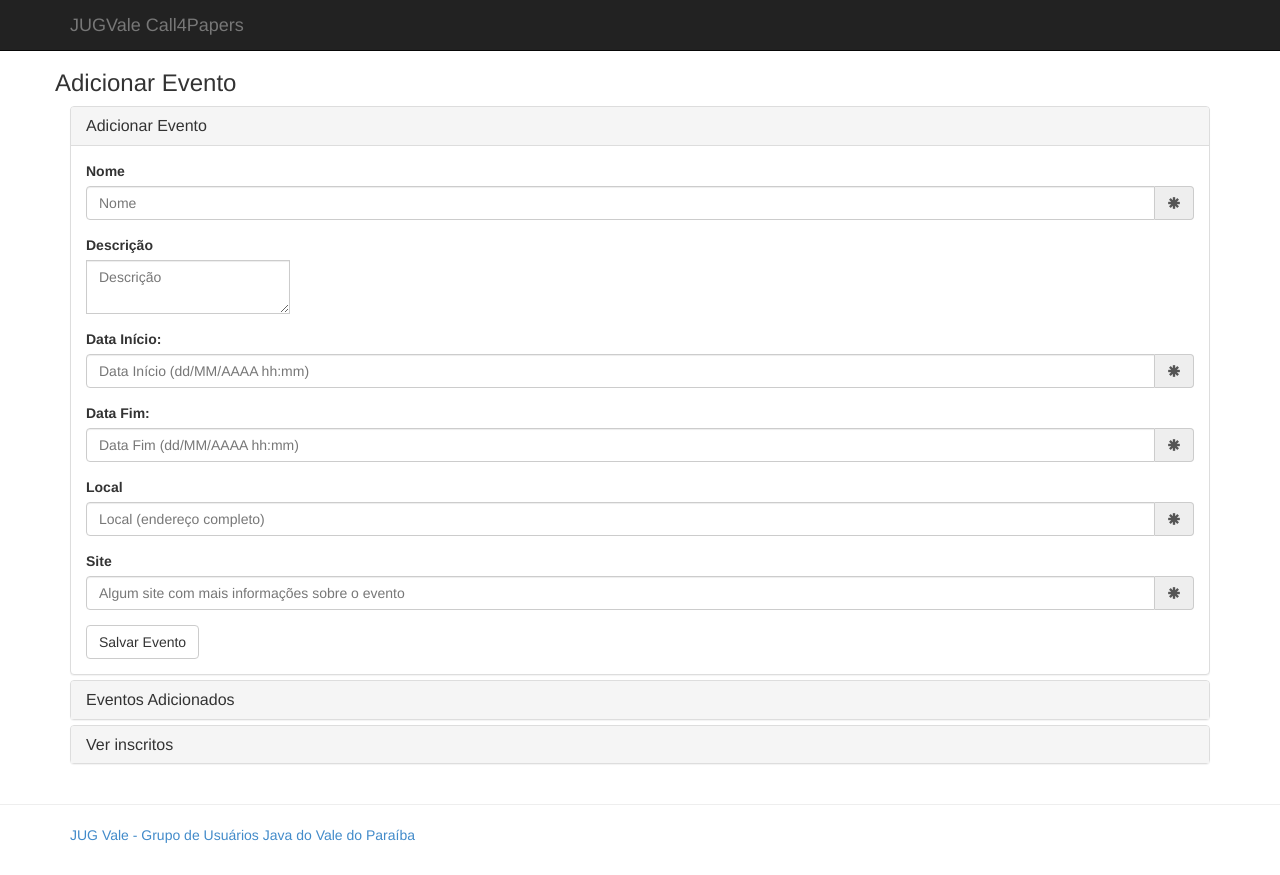
After one commit to Jug-Vale/jug-call4papers, a web app: page /adm.html in a window 1280 px wide, after a click on "Adicionar Evento". The commit adds this page. Run offline with its HTML, style and script files only (its server is not run), Linux system fonts and the light colour scheme; data that the repository does not hold is empty.

Commit message:
Adicionando novos eventos na página de admin

```diff
--- /dev/null
+++ b/src/main/webapp/adm.html
@@ -0,0 +1,159 @@
+<!DOCTYPE html>
+<html lang="en">
+<head>
+<meta charset="utf-8">
+<meta http-equiv="X-UA-Compatible" content="IE=edge">
+<meta name="viewport" content="width=device-width, initial-scale=1">
+<link rel="icon" href="./img/java.ico">
+
+<title>Evento</title>
+
+<!-- Bootstrap -->
+<link href="css/bootstrap.min.css" rel="stylesheet">
+<link href="./css/jumbotron.css" rel="stylesheet">
+
+</head>
+<body>
+	<div class="navbar navbar-inverse navbar-fixed-top" role="navigation">
+		<div class="container">
+			<div class="navbar-header">
+				<a class="navbar-brand" href="./">JUGVale Call4Papers</a>
+			</div>
+			<!--/.navbar-collapse -->
+		</div>
+	</div>
+
+	<div class="container">
+
+
+		<div class="row">
+			<div id="accordion">
+				<h3>Adicionar Evento</h3>
+				<div></div>
+			</div>
+		</div>
+
+		<div class="panel-group">
+			<div class="panel panel-default">
+				<div class="panel-heading">
+					<h4 class="panel-title">
+						<a data-toggle="collapse" data-target="#novoEvento">Adicionar
+							Evento</a>
+					</h4>
+				</div>
+				<div id="novoEvento" class="panel-collapse collapse">
+					<div class="panel-body">
+
+						<!-- <form id="formAddEvento" class="form-horizontal"> -->
+							<div class="form-group">
+								<label for="InputName">Nome </label>
+								<div class="input-group">
+									<input type="text" class="form-control" name="InputName"
+										id="nome" placeholder="Nome" required> <span
+										class="input-group-addon"><span
+										class="glyphicon glyphicon-asterisk"></span></span>
+								</div>
+							</div>
+							<div class="form-group">
+								<label for="InputDataFim">Descrição</label>
+								<div class="input-group">
+									<textarea class="form-control" id="descricao" name="InputDesc"
+										placeholder="Descrição" required></textarea>
+								</div>
+							</div>
+							<div class="form-group">
+								<label for="InputDataInicio">Data Início: </label>
+								<div class="input-group">
+									<input type="text" class="form-control data" id="dataInicio"
+										name="InputDataInicio"
+										placeholder="Data Início (dd/MM/AAAA hh:mm)" required>
+									<span class="input-group-addon"><span
+										class="glyphicon glyphicon-asterisk"></span></span>
+								</div>
+							</div>
+							<div class="form-group">
+								<label for="InputDataFim">Data Fim: </label>
+								<div class="input-group">
+									<input type="text" class="form-control data" id="dataFim"
+										name="InputDataFim" placeholder="Data Fim (dd/MM/AAAA hh:mm)"
+										required> <span class="input-group-addon"><span
+										class="glyphicon glyphicon-asterisk"></span></span>
+								</div>
+							</div>
+							<div class="form-group">
+								<label for="InputLocal">Local</label>
+								<div class="input-group">
+									<input type="text" class="form-control" id="local"
+										name="InputLocal" placeholder="Local (endereço completo)"> <span
+										class="input-group-addon"><span
+										class="glyphicon glyphicon-asterisk"></span></span>
+								</div>
+							</div>
+							<div class="form-group">
+								<label for="InputURL">Site</label>
+								<div class="input-group">
+									<input type="text" class="form-control" id="input_site"
+										name="InputURL"
+										placeholder="Algum site com mais informações sobre o evento">
+									<span class="input-group-addon"><span
+										class="glyphicon glyphicon-asterisk"></span></span>
+								</div>
+							</div>
+							<button id="btnNovoEvento" name="btn_salvar"
+								class="btn btn-default">Salvar Evento</button>
+						<!--  </form>-->
+					</div>
+				</div>
+			</div>
+			<div class="panel panel-default">
+				<div class="panel-heading">
+
+					<h4 class="panel-title">
+						<a data-toggle="collapse" data-target="#eventos">Eventos
+							Adicionados</a>
+					</h4>
+				</div>
+				<div id="eventos" class="panel-collapse collapse">
+					<div class="panel-body">eventos</div>
+				</div>
+			</div>
+
+			<div class="panel panel-default">
+				<div class="panel-heading">
+
+					<h4 class="panel-title">
+						<a data-toggle="collapse" data-target="#inscritos">Ver
+							inscritos</a>
+					</h4>
+				</div>
+				<div id="inscritos" class="panel-collapse collapse">
+					<div class="panel-body">inscritos</div>
+				</div>
+			</div>
+		</div>
+	</div>
+	<hr>
+	<!-- /container -->
+	<div class="container">
+		<footer>
+			<p>
+				<a href="http://jugvale.com" target="_blank">JUG Vale - Grupo de
+					Usuários Java do Vale do Paraíba</a>
+			</p>
+		</footer>
+	</div>
+
+
+
+	<!--  Script do RESTEasy -->
+	<script type="text/javascript" src="./rest-js"></script>
+
+	<script src="./js/jquery-1.11.1.js"></script>
+	<script src="./js/bootstrap.min.js"></script>
+	<script src="./js/jquery-ui.js"></script>
+	<script type="text/javascript" src="./js/jquery.mask.min.js"></script>
+	<!--  Javascript comum -->
+	<script type="text/javascript" src="./js/comum.js"></script>
+	<script type="text/javascript" src="./js/adm.js"></script>
+</body>
+</html>
--- /dev/null
+++ b/src/main/webapp/js/adm.js
@@ -0,0 +1,23 @@
+$(function() {
+	$('.data').mask('00-00-0000 00:00');
+
+	$('#btnNovoEvento').click(function() {
+		console.log(haErrosNosForms());
+		if(!haErrosNosForms()) {
+			var evento = {};
+			evento.nome = $("#nome").val();
+			evento.descricao = $("#descricao").val();
+			evento.dataInicio = $("#dataInicio").val();
+			evento.dataFim = $("#dataFim").val();
+			evento.local = $("#local").val();
+			evento.url = $("#input_site").val();
+			EventoResource.criar({
+				$entity: evento,
+				$callback: function(httpCode, xmlHttpRequest) {
+					alert(httpCode)
+				}
+			});
+
+		}
+	});
+});
```
Also changed, not shown: src/main/webapp/evento.html (+34 -23 lines).
